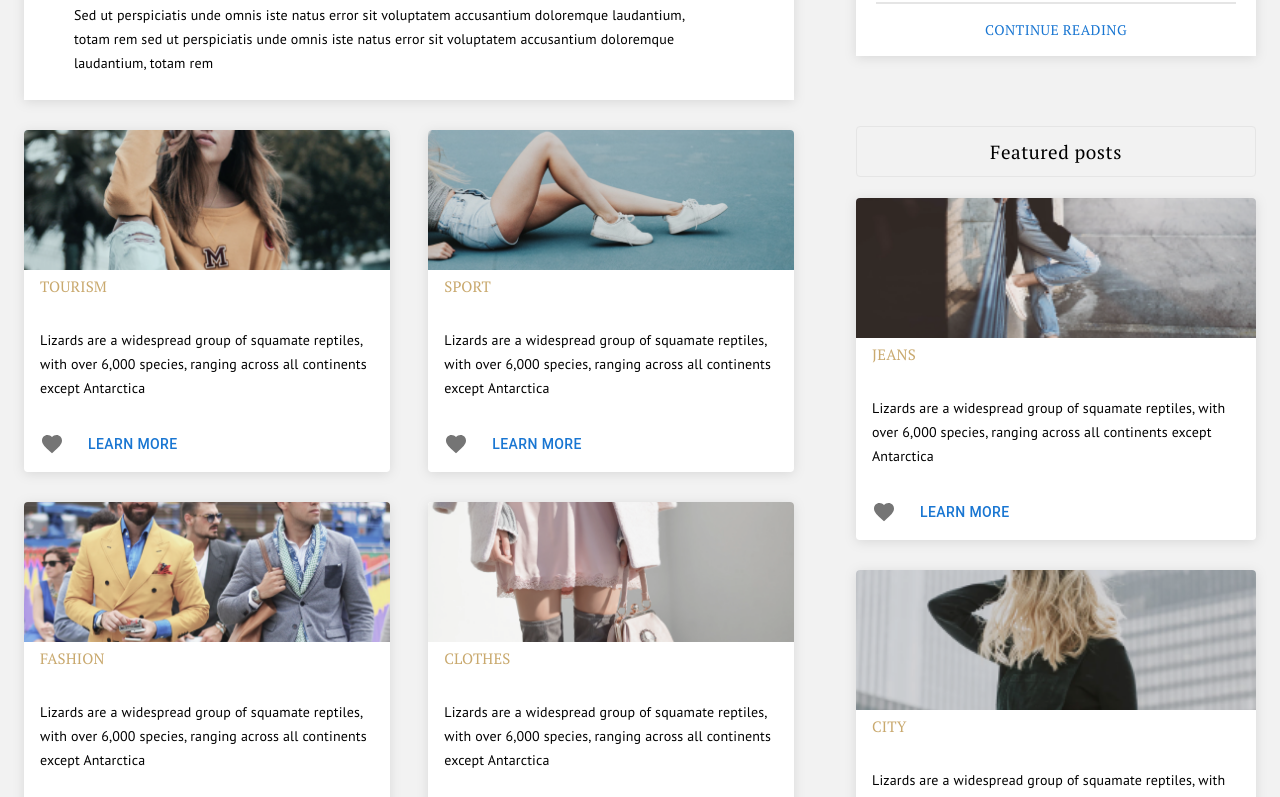
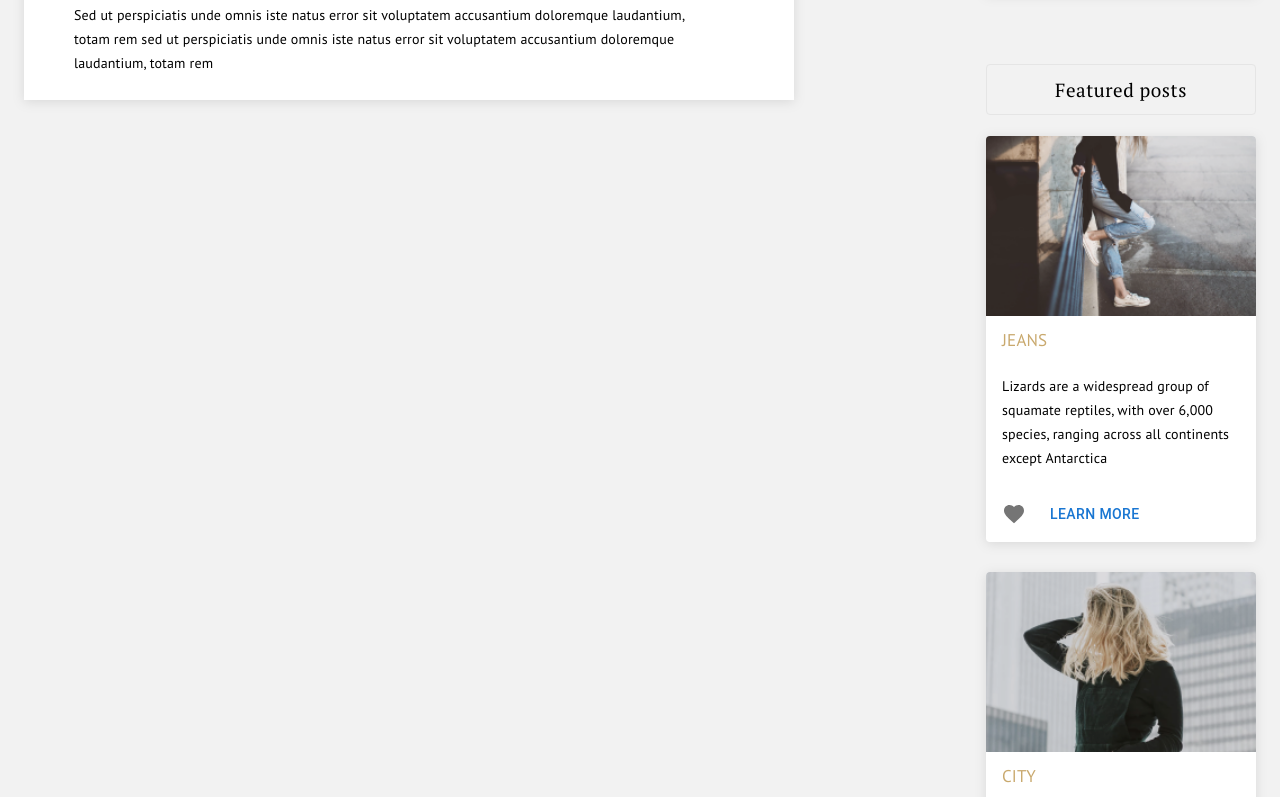
Before and after one commit to KurachBogdan/control-project, a React (Create React App) app: page / in a window 1280 px wide. Shown: the part 1340-2137 px from the top of the page. Built offline with nearby package versions, Linux system fonts and the light colour scheme.

Commit message:
fix picture sizes

```diff
--- a/src/components/AboutTheAuthor/AboutTheAuthor.scss
+++ b/src/components/AboutTheAuthor/AboutTheAuthor.scss
@@ -5,7 +5,7 @@
 }
 
 .about_the_author_bg {
-    height: 270px;
+    height: 160px;
     background: url('../../assets/Bitmap.png') center/cover no-repeat;
 }
 
--- a/src/components/ArticleList/ArticleListItem.tsx
+++ b/src/components/ArticleList/ArticleListItemRight.tsx
@@ -13,10 +13,10 @@ type Props = {
     image: string
 }
 
-const ArticleListItem = ({ category, image }: Props) => {
+const ArticleListItemRight = ({ category, image }: Props) => {
     return (
         <Card variant="outlined" className="card">
-            <CardMedia sx={{ height: 140 }} image={image} />
+            <CardMedia sx={{ height: 180 }} image={image} />
             <CardContent>
                 <Typography
                     className="article_list_item_category"
@@ -46,4 +46,4 @@ const ArticleListItem = ({ category, image }: Props) => {
     )
 }
 
-export default ArticleListItem
+export default ArticleListItemRight
--- a/src/components/HomeRight/HomeRight.scss
+++ b/src/components/HomeRight/HomeRight.scss
@@ -1,5 +1,5 @@
 .home_right {
-    width: 400px;
+    width: 270px;
 }
 
 .wide_btn {
--- a/src/components/HomeRight/HomeRight.tsx
+++ b/src/components/HomeRight/HomeRight.tsx
@@ -1,9 +1,9 @@
 import { Button, Grid } from '@mui/material'
 import AboutTheAuthor from 'components/AboutTheAuthor/AboutTheAuthor'
-import ArticleListItem from 'components/ArticleList/ArticleListItem'
 import './HomeRight.scss'
 import Categories from 'components/Categories/Categories'
 import anotherArticleArray from 'utils/anotherArticleArray'
+import ArticleListItemRight from 'components/ArticleList/ArticleListItemRight'
 
 type Props = {}
 
@@ -17,7 +17,7 @@ const HomeRight = (props: Props) => {
                 {anotherArticleArray.map(({ id, category, image }) => (
                     <Grid item md={5.7} key={id}>
                         {' '}
-                        <ArticleListItem category={category} image={image} />
+                        <ArticleListItemRight category={category} image={image} />
                     </Grid>
                 ))}
             </div>
```
